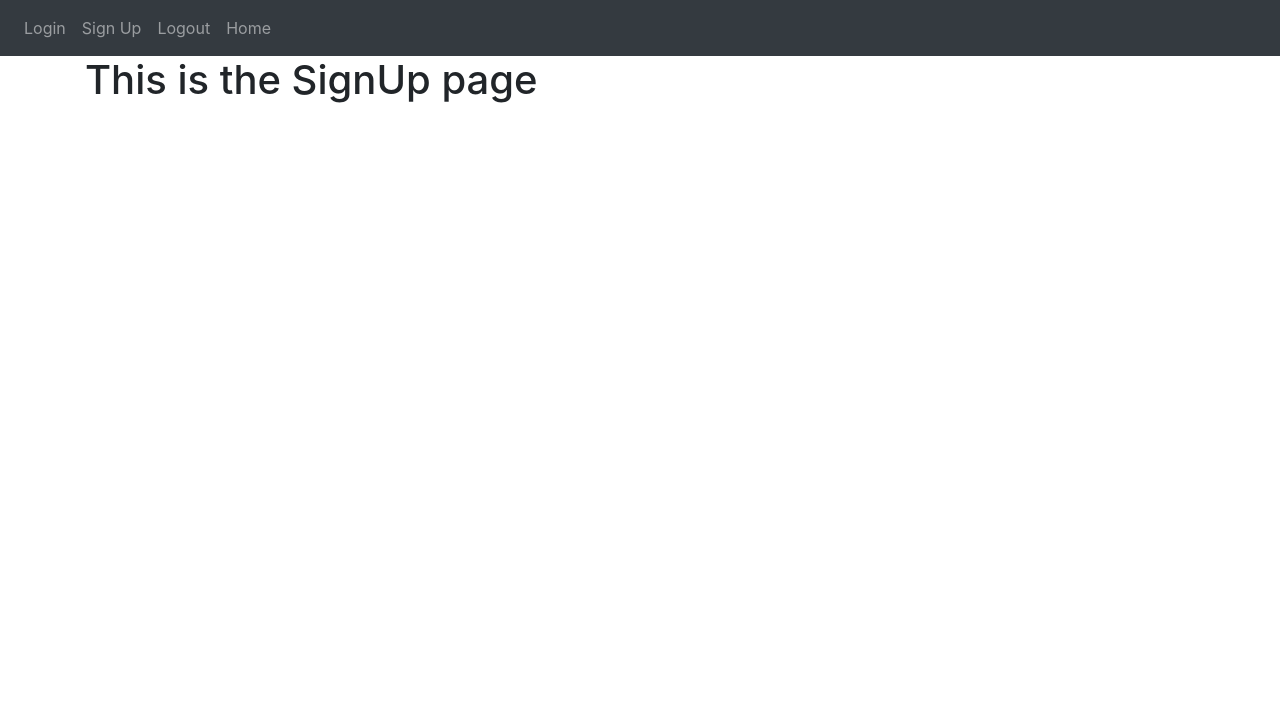
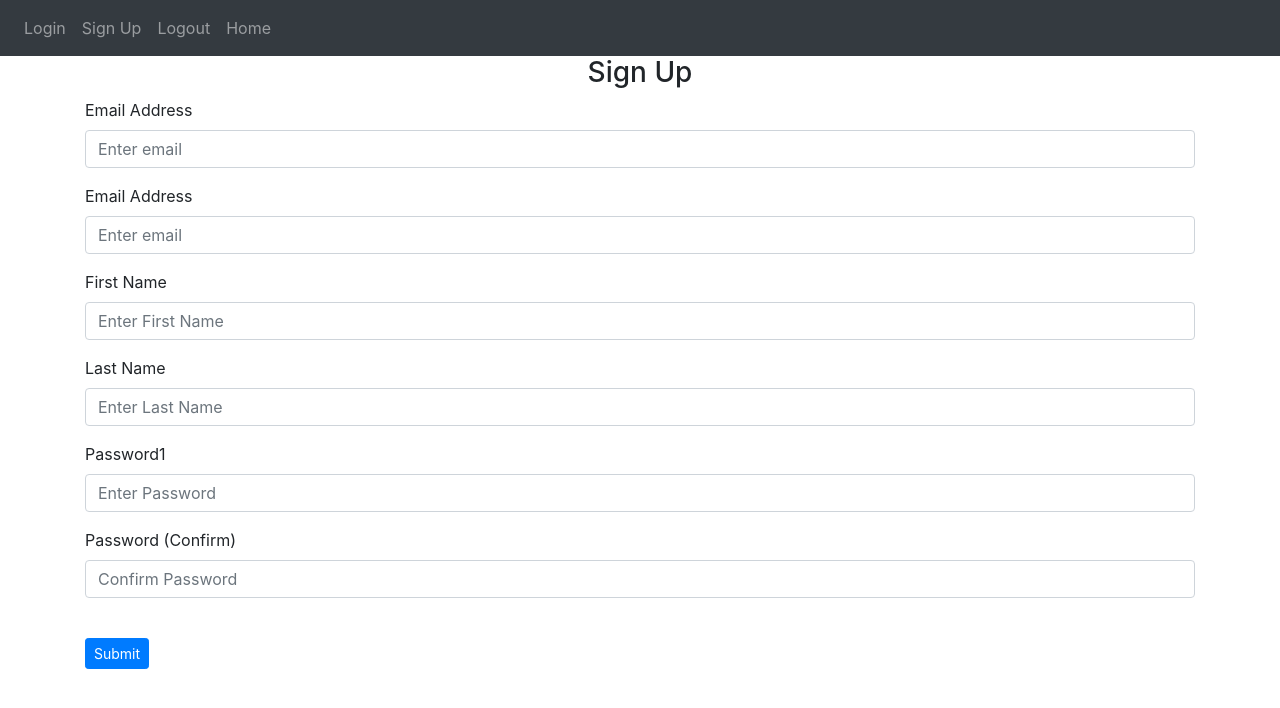
Before and after one commit to flyefe/app, a Flask app: template website/templates/sign_up.html in a window 1280 px wide. Shown: the top 708 px of the page. Run offline with Flask 3, Linux system fonts and the light colour scheme; the template is opened without the code that fills it, so the values that code supplies are empty; some libraries are stand-ins or nearby versions.

Commit message:
sign up page created

```diff
--- a/website/auth.py
+++ b/website/auth.py
@@ -4,7 +4,6 @@ auth = Blueprint('auth', __name__)
 
 @auth.route('/login')
 def login():
-
     return render_template("login.html")
 
 @auth.route('/logout')
@@ -14,4 +13,4 @@ def logout():
 
 @auth.route('/sign-up')
 def sign_up():
-    return render_template("sig_up.html")
+    return render_template("sign_up.html")
--- a/website/templates/sign_up.html
+++ b/website/templates/sign_up.html
@@ -5,6 +5,39 @@
 
 
 {% block content %}
-<h1>This is the SignUp page</h1>
+<form method="POST">
+    <h3 align="center">Sign Up</h3>
+    <div class="form-group">
+        <label for="email">Email Address</label>
+        <input type="email" class="form-control" id="email" placeholder="Enter email">
+    </div>
+
+    <div class="form-group">
+        <label for="email">Email Address</label>
+        <input type="email" class="form-control" id="email" placeholder="Enter email">
+    </div>
+
+    <div class="form-group">
+        <label for="firstName">First Name</label>
+        <input type="text" class="form-control" id="firstName" placeholder="Enter First Name">
+    </div>
+
+    <div class="form-group">
+        <label for="lastName">Last Name</label>
+        <input type="text" class="form-control" id="lastName" placeholder="Enter Last Name">
+    </div>
+
+    <div class="form-group">
+        <label for="password1">Password1</label>
+        <input type="password" class="form-control" id="password1" placeholder="Enter Password">
+    </div>
+
+    <div class="form-group">
+        <label for="password2">Password (Confirm)</label>
+        <input type="password" class="form-control" id="password2" placeholder="Confirm Password">
+    </div>
+    <br>
+    <button type="button" class="btn btn-primary btn-sm">Submit</button>
+</form>
 
 {% endblock %}
```
